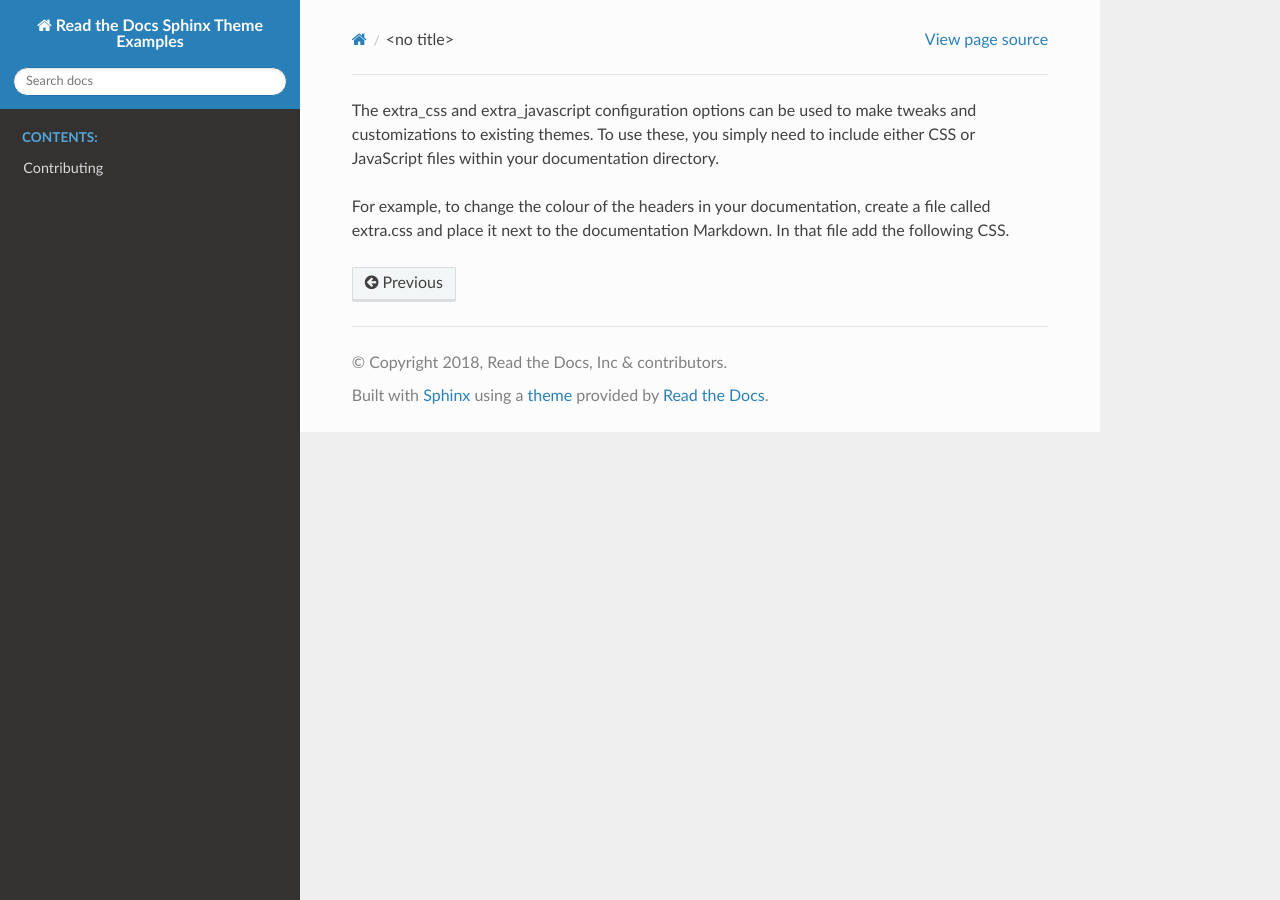
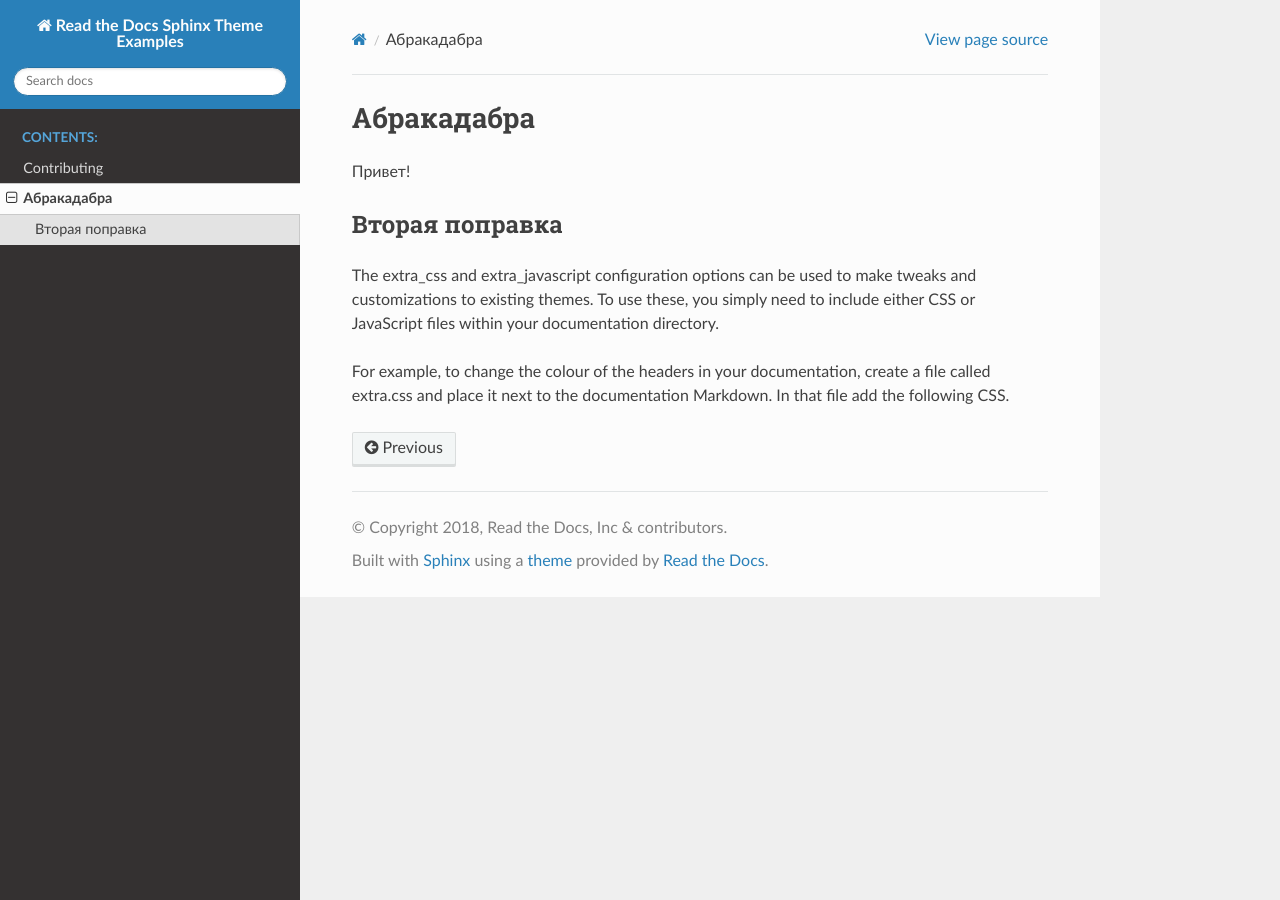
Before and after one commit to RokkyTheFirst/Nothing, a Sphinx documentation site: the page built from docs/koshka.rst, in a window 1280 px wide. Built offline with Sphinx 7.4.7 and the Read the Docs theme 2.0.0, drawn with Linux system fonts in a browser that asks for light colours.

Commit message:
Update koshka.rst

```diff
--- a/docs/koshka.rst
+++ b/docs/koshka.rst
@@ -1,3 +1,12 @@
+Абракадабра
+============
+
+Привет!
+
+
+Вторая поправка
+-----------------
+
 The extra_css and extra_javascript configuration options can be used to make tweaks and customizations to existing themes. To use these, you simply need to include either CSS or JavaScript files within your documentation directory.
 
 For example, to change the colour of the headers in your documentation, create a file called extra.css and place it next to the documentation Markdown. In that file add the following CSS.
```
